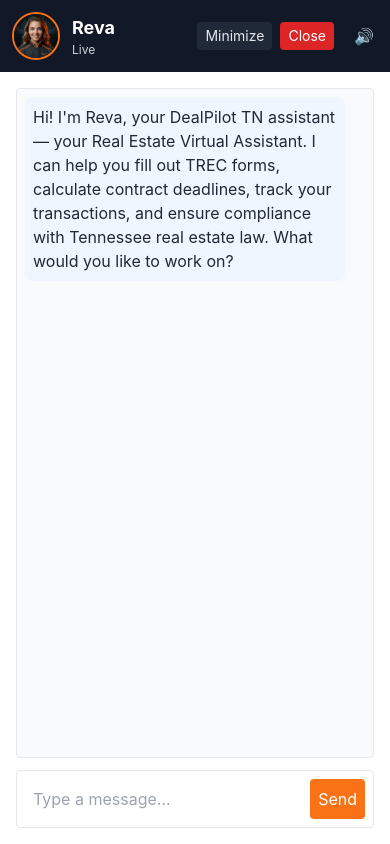
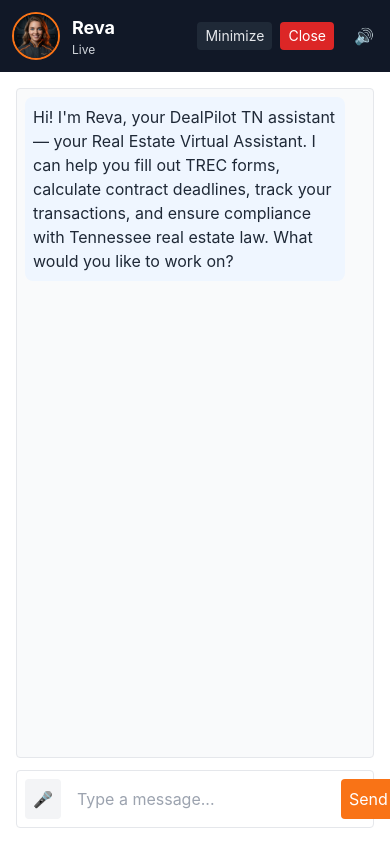
Before and after one commit to mbright4497/dealpilot-tn, a Next.js app in the folder dealpilot-tn/web/: page /dashboard/chat in a window 390 px wide. Built offline with nearby package versions, Linux system fonts and the light colour scheme; no server answers.

Commit message:
feat(reva): add microphone voice input button (SpeechRecognition) to AIChatbot

```diff
--- a/dealpilot-tn/web/src/components/AIChatbot.tsx
+++ b/dealpilot-tn/web/src/components/AIChatbot.tsx
@@ -10,6 +10,35 @@ export default function AIChatbot({ onClose, style = 'friendly-tn', voiceEnabled
   const [input, setInput] = useState('')
   const [minimized, setMinimized] = useState(false)
   const [speaking, setSpeaking] = useState(false)
+
+    const [recording, setRecording] = useState(false)
+  const [speechSupported, setSpeechSupported] = useState(false)
+  let recog: any = null
+  useEffect(()=>{
+    const R = (window as any).SpeechRecognition || (window as any).webkitSpeechRecognition
+    if(R) setSpeechSupported(true)
+  },[])
+
+  function startRecognition(){
+    const R = (window as any).SpeechRecognition || (window as any).webkitSpeechRecognition
+    if(!R) return
+    recog = new R()
+    recog.lang = 'en-US'
+    recog.interimResults = false
+    recog.maxAlternatives = 1
+    recog.onstart = ()=> setRecording(true)
+    recog.onend = ()=> setRecording(false)
+    let timeout: any = null
+    recog.onresult = (ev:any)=>{
+      const t = ev.results[ev.results.length-1][0].transcript
+      setInput(prev => (prev? prev + ' ' : '') + t)
+      // auto-send after small pause
+      if(timeout) clearTimeout(timeout)
+      timeout = setTimeout(()=>{ send((input? input + ' ' : '') + t) }, 2000)
+    }
+    recog.onerror = (e:any)=>{ console.error('speech error', e); setRecording(false) }
+    recog.start()
+  }
 
   useEffect(()=>{ if(!voiceOn && checkSpeaking()) stopSpeaking() },[voiceOn])
 
@@ -102,7 +131,12 @@ export default function AIChatbot({ onClose, style = 'friendly-tn', voiceEnabled
           </div>
 
           <div className="mt-3">
-            <div className="p-2 bg-white border rounded flex gap-2">
+            <div className="p-2 bg-white border rounded flex gap-2 items-center">
+              {speechSupported && (
+                <button onClick={()=>{ if(recording){ /* stop by reloading page or rely on recognition end */ } else startRecognition() }} title={recording? 'Recording...' : 'Record voice input'} className={`p-2 rounded ${recording? 'bg-red-500 text-white' : 'bg-gray-100'}`}>
+                  {recording? '●' : '🎤'}
+                </button>
+              )}
               <input value={input} onChange={e=>setInput(e.target.value)} onKeyDown={e=>e.key==='Enter' && send()} className="border-none p-2 flex-1 rounded text-gray-900 placeholder-gray-400" placeholder="Type a message..." />
               <button onClick={()=>send()} className="bg-orange-500 text-white p-2 rounded hover:bg-orange-600">Send</button>
             </div>
```
